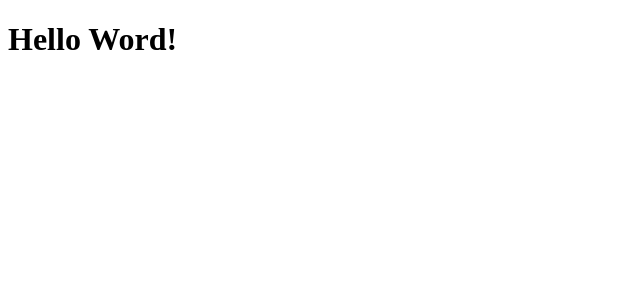
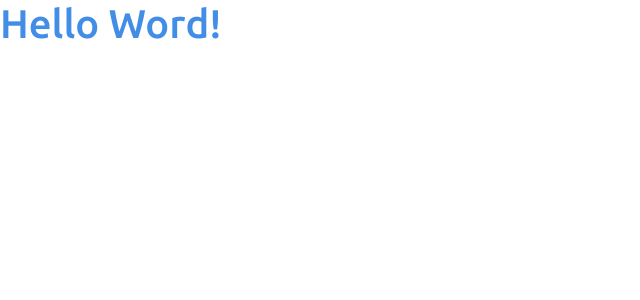
Before and after one commit to diegohfcelestino/org-reserva, a React (Create React App) app in the folder frontend/: page / in a window 1280 px wide. Shown: the top 300 px of the page, without its empty margins (0-640 px from the left). Built offline with nearby package versions, Linux system fonts and the light colour scheme.

Commit message:
Adicionado o bootstrap e popperjs

```diff
--- a/frontend/package.json
+++ b/frontend/package.json
@@ -3,9 +3,11 @@
   "version": "0.1.0",
   "private": true,
   "dependencies": {
+    "@popperjs/core": "2.9.2",
     "@testing-library/jest-dom": "^5.11.4",
     "@testing-library/react": "^11.1.0",
     "@testing-library/user-event": "^12.1.10",
+    "bootstrap": "^5.0.0",
     "react": "^17.0.2",
     "react-dom": "^17.0.2",
     "react-scripts": "4.0.3",
--- a/frontend/src/App.js
+++ b/frontend/src/App.js
@@ -1,7 +1,7 @@
 function App() {
   return (
     <div>
-      <h1>Hello Word!</h1>
+      <h1 class="text-primary">Hello Word!</h1>
     </div>
   );
 }
--- /dev/null
+++ b/frontend/src/assets/css/styles.css
@@ -0,0 +1,37 @@
+@import url('https://fonts.googleapis.com/css2?family=Ubuntu:wght@300;400;500;700&display=swap');
+/* Para usar outros padrões de cores basta colocar no root  usar conforme está no fim deste aquivo*/
+:root {
+    --color-primary: #428ee6;
+    --color-secondary: #FF0000;
+}
+
+html, body {
+    height: 100%;
+    font-family: "Ubuntu", sans-serif;
+}
+
+#root {
+    display: flex;
+    flex-direction: column;
+    height: 100%;
+}
+
+.content {
+    flex: 1 0 auto;
+}
+
+.footer {
+    flex-shrink: 0;
+    text-align: center;
+}
+
+
+/* Codigo abaixo usado para alterar as cores paões do bootstrap*/
+
+.bg-primary {
+    background-color: var(--color-primary) !important;
+}
+
+.text-primary {
+    color: var(--color-primary) !important;
+}
--- a/frontend/src/index.js
+++ b/frontend/src/index.js
@@ -1,7 +1,8 @@
 import React from 'react';
 import ReactDOM from 'react-dom';
+import 'bootstrap/dist/css/bootstrap.css';
+import './assets/css/styles.css';
 import App from './App';
-
 
 ReactDOM.render(
   <React.StrictMode>
```
Also changed, not shown: 1 other file (tests, documents, lock files or other folders).
